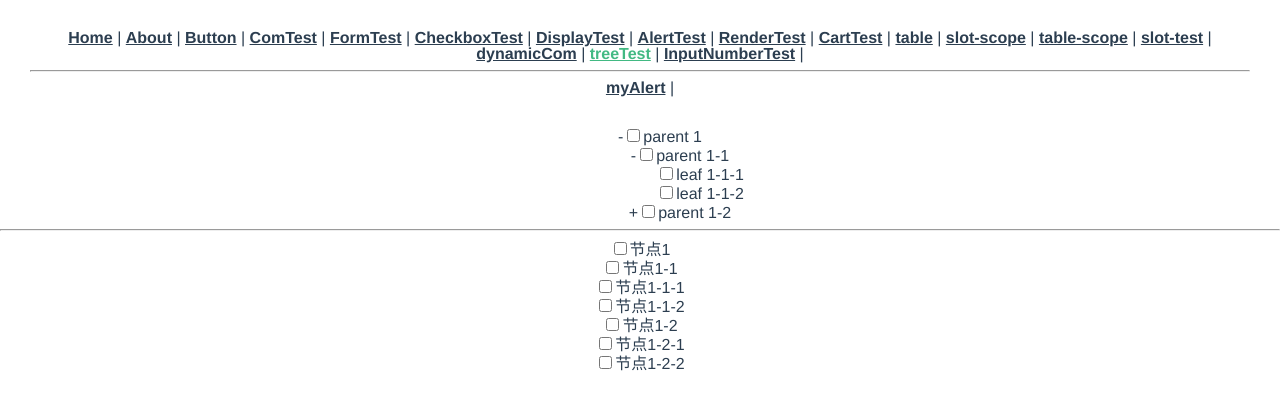
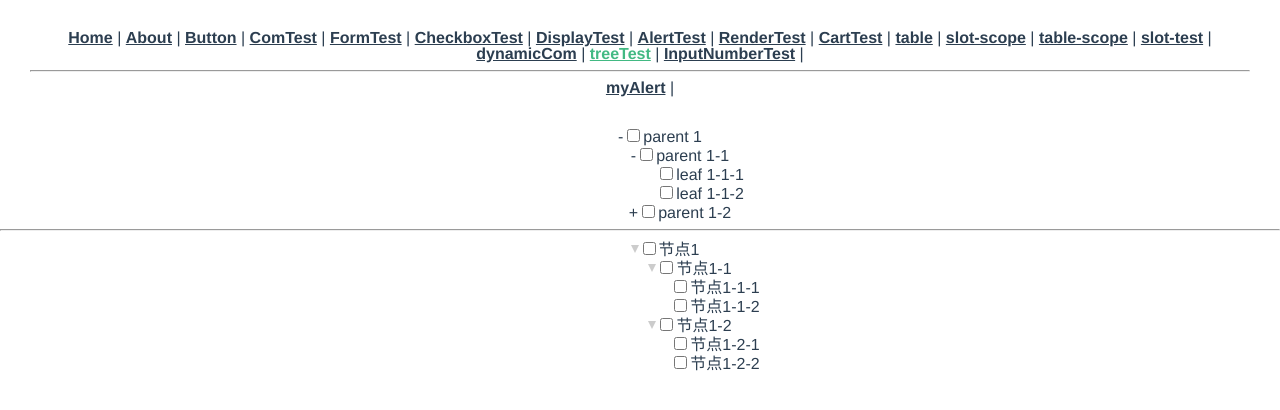
Before and after one commit to btbrad/vue-customized-com, a Vue app: page /#/treeTest in a window 1280 px wide. Shown: the top 410 px of the page. Built offline with nearby package versions, Linux system fonts and the light colour scheme.

Commit message:
实现节点的展开和关闭

```diff
--- a/src/components/myTree/node.vue
+++ b/src/components/myTree/node.vue
@@ -1,7 +1,11 @@
 <template>
   <div class="tree-node">
-    <input type="checkbox" :name="node.value" id="">{{ node.label }}
-    <div v-if="node.children">
+    <template v-if="node.children">
+      <span class="arrow-right" v-if="!expand" @click="toggleCollapse"></span>
+      <span class="arrow-down" v-else @click="toggleCollapse"></span>
+    </template>
+    <input type="checkbox" :name="node.value" id="" v-model="node.checked">{{ node.label }}
+    <div v-if="node.children" v-show="expand">
       <tree-node v-for="(item, index) in node.children" :key="index"  :node="item"></tree-node>
     </div>
   </div>
@@ -15,10 +19,42 @@ export default {
       type: Object,
       default: () => {}
     }
+  },
+  data () {
+    return {
+      expand: true
+    }
+  },
+  methods: {
+    toggleCollapse (node) {
+      this.expand = !this.expand
+    }
   }
 }
 </script>
 
-<style>
-
+<style scoped>
+  .tree-node {
+    padding-left: 50px;
+  }
+  span.arrow-right {
+    display: inline-block;
+    border-left: 8px solid #ccc;
+    border-top: 4px solid transparent;
+    border-bottom: 4px solid transparent;
+    border-right: none;
+    position: relative;
+    top: -2px;
+    cursor: pointer;
+  }
+  span.arrow-down {
+    display: inline-block;
+    border-top: 8px solid #ccc;
+    border-left: 4px solid transparent;
+    border-right: 4px solid transparent;
+    border-bottom: none;
+    position: relative;
+    top: -2px;
+    cursor: pointer;
+  }
 </style>
--- a/src/components/myTree/tree.vue
+++ b/src/components/myTree/tree.vue
@@ -1,6 +1,6 @@
 <template>
   <div class="tree">
-    <div class="tree-node" v-for="(item, index) in data" :key="index">
+    <div class="tree-node" v-for="(item, index) in currentData" :key="index">
       <tree-node :node="item"></tree-node>
     </div>
   </div>
@@ -19,6 +19,14 @@ export default {
       type: Array,
       default: () => []
     }
+  },
+  computed: {
+    currentData () {
+      return this.data.map(item => {
+        this.$set(item, 'checked', false)
+        return item
+      })
+    }
   }
 }
 </script>
```
